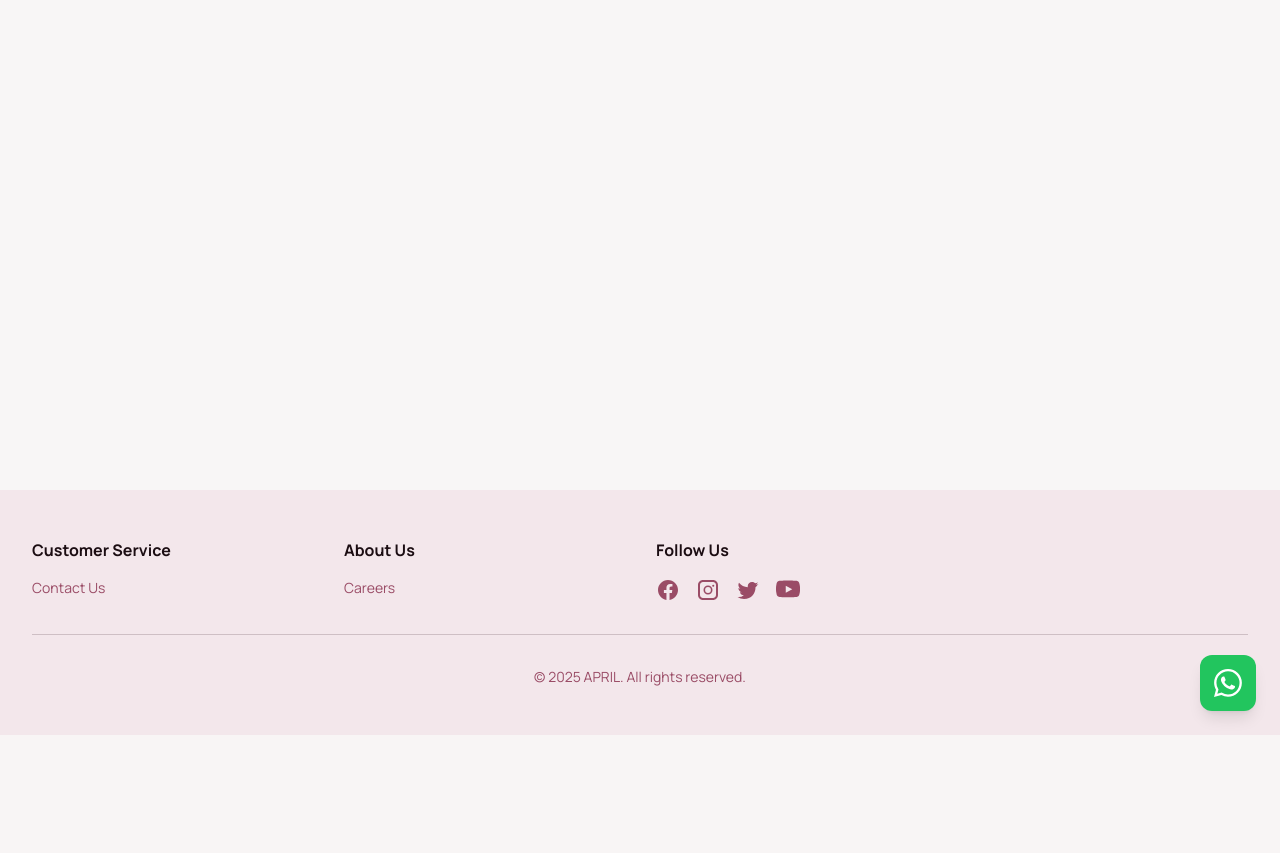
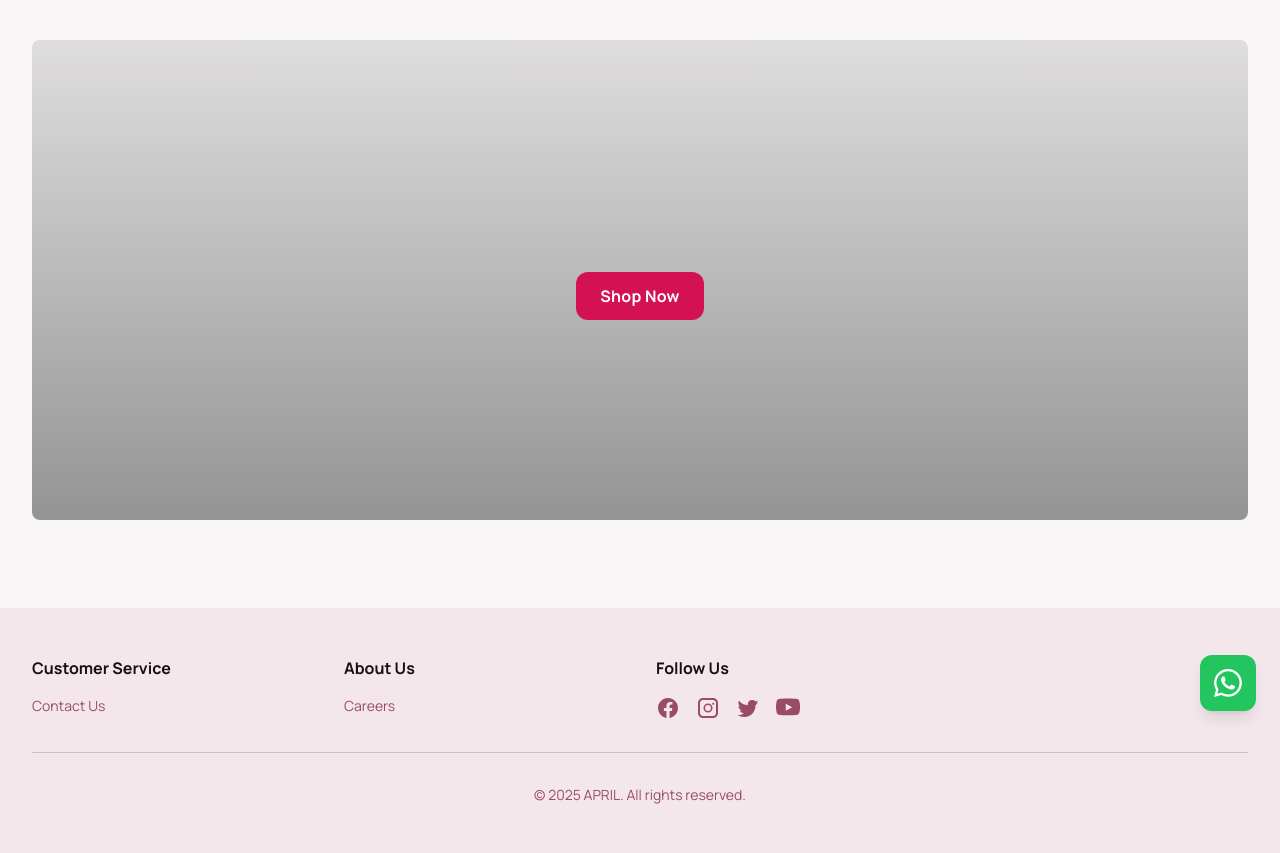
Before and after one commit to samcodingcoach/distro-doni, a PHP site: page / in a window 1280 px wide. Shown: the part 65-918 px from the top of the page. Before the commit the page ends 800 px from the top, so only its background shows below. Run offline with PHP 8.4, Linux system fonts and the light colour scheme; some libraries are stand-ins or nearby versions.

Commit message:
Fix Banner

```diff
--- a/public/index.php
+++ b/public/index.php
@@ -87,6 +87,49 @@
 
    <main class="flex-grow">
     <!-- konten utama di sini -->
+    <!-- hero banner section -->
+        <?php
+        // Fetch banner data by executing the API script in a separate process to avoid header conflicts
+        $banner = null;
+
+        // Use a method that ensures the API is properly executed without interfering with the current page
+        $api_file_path = __DIR__ . '/../api/banner/list.php';
+
+        if (file_exists($api_file_path)) {
+            // Change to the API directory before executing to fix relative path issues
+            $command = 'cd ' . escapeshellarg(dirname($api_file_path)) . ' && php ' . escapeshellarg(basename($api_file_path));
+            $api_output = shell_exec($command);
+
+            if ($api_output !== null) {
+                $data = json_decode($api_output, true);
+                $banner = isset($data['data'][0]) ? $data['data'][0] : null;
+            }
+        }
+
+        $banner_judul = $banner['judul'] ?? null;
+        $banner_deskripsi = $banner['deskripsi'] ?? null;
+        $banner_url_gambar = $banner['url_gambar'] ?? null;
+        ?>
+        <section class="container mx-auto px-4 sm:px-6 lg:px-8 py-10">
+            <div class="flex min-h-[60vh] flex-col items-center justify-center gap-6 rounded-xl bg-cover bg-center bg-no-repeat p-4 text-center" data-alt="A model wearing a stylish trench coat from the new autumn collection, posing in a minimalist urban setting." style='background-image: linear-gradient(rgba(0, 0, 0, 0.1) 0%, rgba(0, 0, 0, 0.4) 100%), url("<?php echo htmlspecialchars($banner_url_gambar); ?>");'>
+                <div class="flex flex-col gap-2">
+                    <h1 class="text-white text-4xl font-black leading-tight tracking-[-0.033em] md:text-6xl">
+                        <?php echo htmlspecialchars($banner_judul); ?>
+                    </h1>
+                    <h2 class="text-white text-base font-normal leading-normal md:text-lg">
+                        <?php echo htmlspecialchars($banner_deskripsi); ?>
+                    </h2>
+                </div>
+                <button class="flex h-12 min-w-[84px] max-w-[480px] cursor-pointer items-center justify-center overflow-hidden rounded-full bg-primary px-6 text-base font-bold leading-normal tracking-[0.015em] text-white transition-opacity hover:opacity-90">
+                    <span class="truncate">
+                        Shop Now
+                    </span>
+                </button>
+            </div>
+        </section>
+
+    <!-- hero banner section -->
+
    </main>
 
 
```
